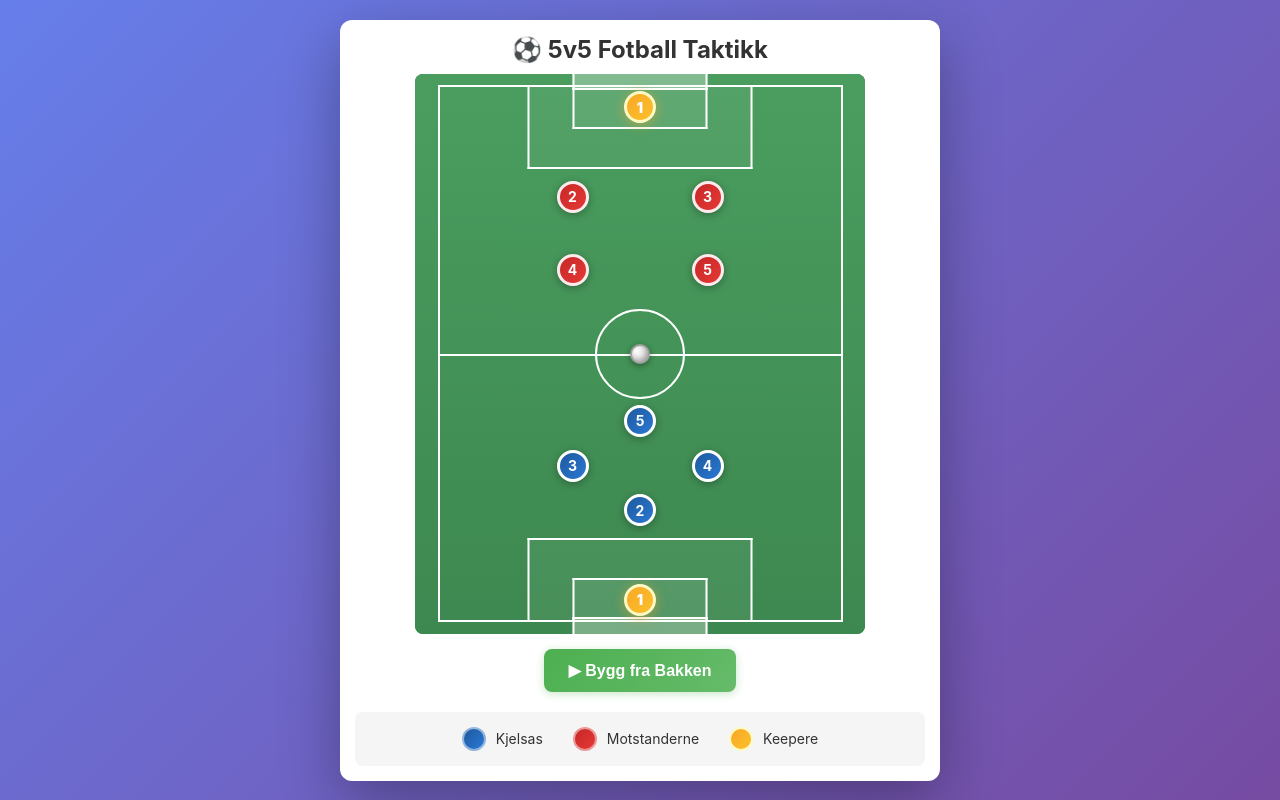
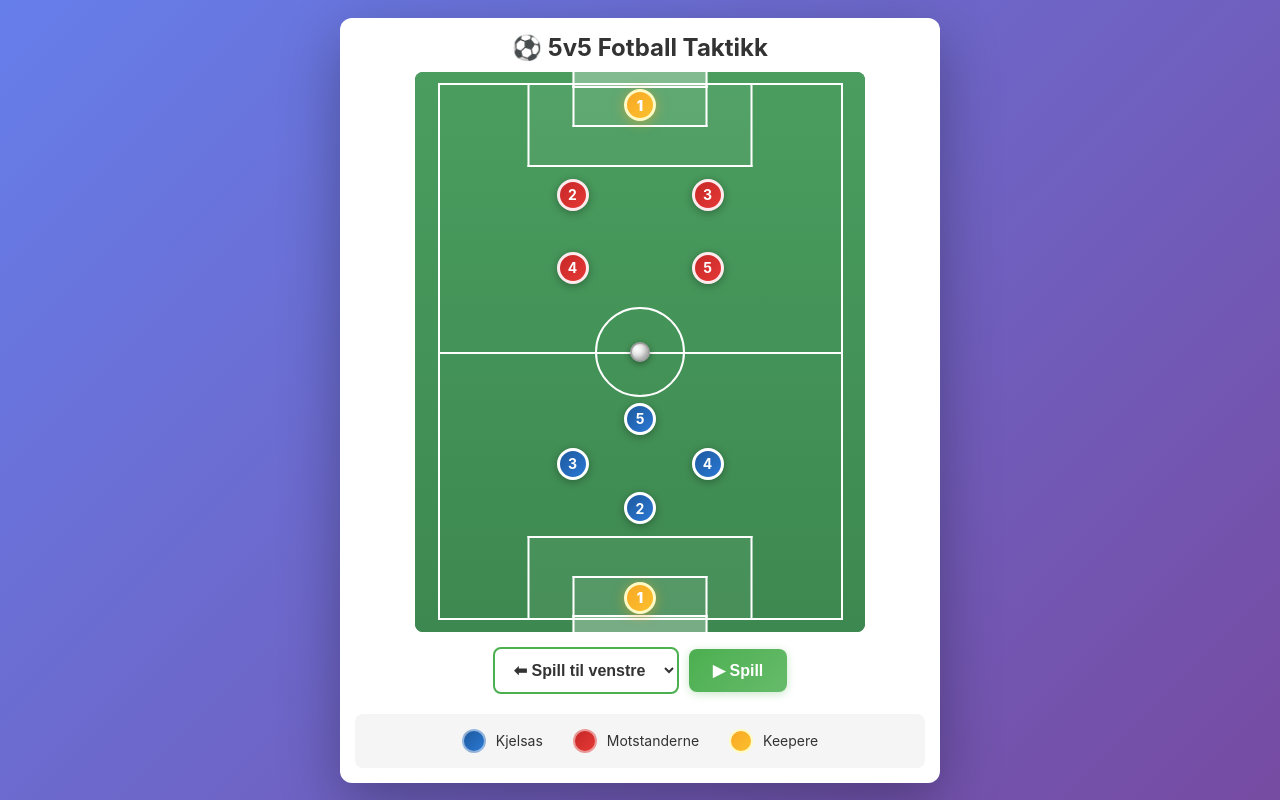
Before and after one commit to oyvinmar/fiver-pitch, a plain HTML site: page index.html in a window 1280 px wide. Drawn offline with Linux system fonts and the light colour scheme.

Commit message:
move play to select

```diff
--- a/index.html
+++ b/index.html
@@ -266,12 +266,33 @@
             border-color: #fff9c4;
         }
 
-        /* Play button */
+        /* Play controls */
         .controls {
             display: flex;
+            flex-direction: row;
             justify-content: center;
-            gap: 15px;
+            align-items: center;
+            gap: 10px;
             margin: 15px 15px 0 15px;
+            flex-wrap: wrap;
+        }
+
+        .side-select {
+            padding: 12px 15px;
+            border: 2px solid #4caf50;
+            border-radius: 8px;
+            font-size: 16px;
+            font-weight: bold;
+            color: #333;
+            background: white;
+            cursor: pointer;
+            transition: all 0.2s;
+        }
+
+        .side-select:focus {
+            outline: none;
+            border-color: #66bb6a;
+            box-shadow: 0 0 0 3px rgba(76, 175, 80, 0.2);
         }
 
         .play-button {
@@ -372,8 +393,12 @@
         </div>
 
         <div class="controls">
+            <select class="side-select" id="sideSelect">
+                <option value="left">⬅ Spill til venstre</option>
+                <option value="right">➡ Spill til høyre</option>
+            </select>
             <button class="play-button" id="playButton">
-                ▶ Bygg fra Bakken
+                ▶ Spill
             </button>
         </div>
 
@@ -517,8 +542,9 @@
                 kjelasPlayersToReset.forEach(player => player.classList.remove('animating'));
                 ballElement.classList.remove('animating');
 
-                // Randomly choose left or right side for defender
-                const side = Math.random() > 0.5 ? 'left' : 'right';
+                // Get selected side from dropdown
+                const sideSelect = document.getElementById('sideSelect');
+                const side = sideSelect.value;
                 const defenderX = side === 'left' ? 35 : 65;
                 const defenderY = 88;
 
```
